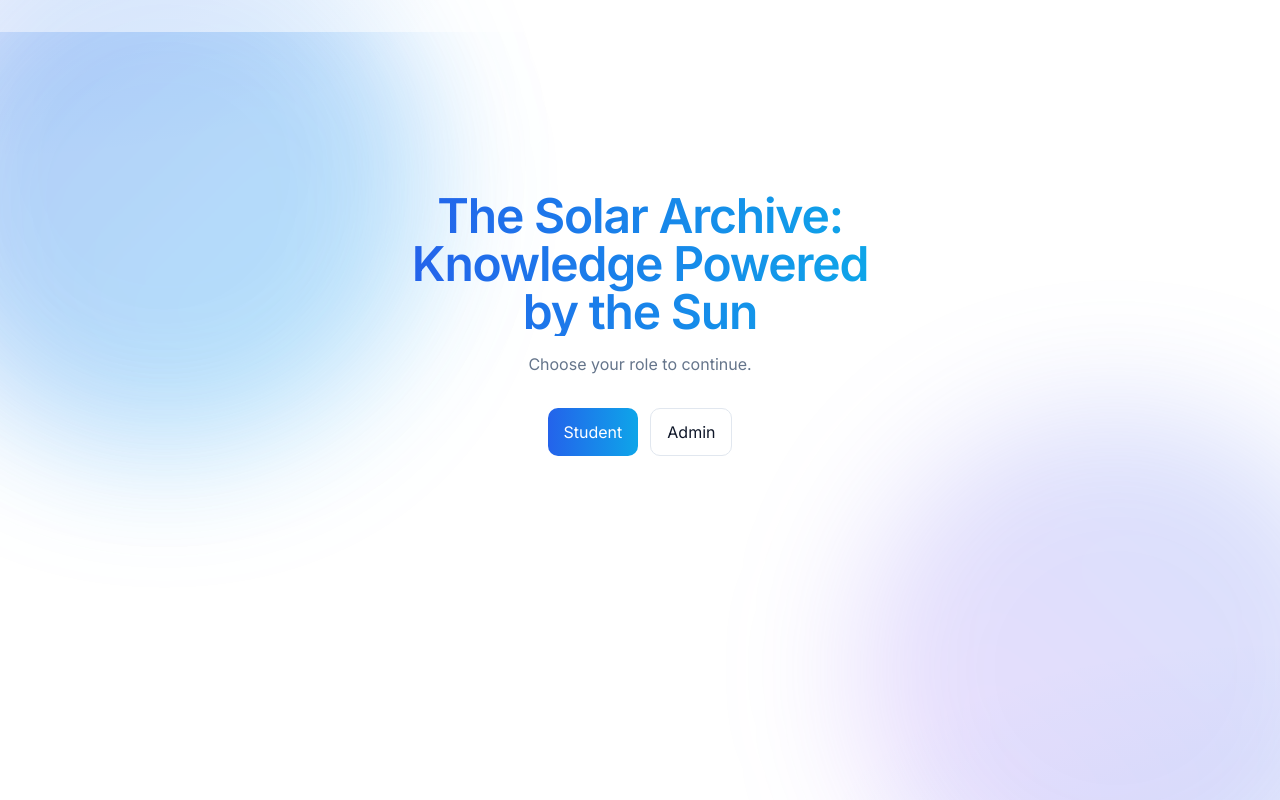
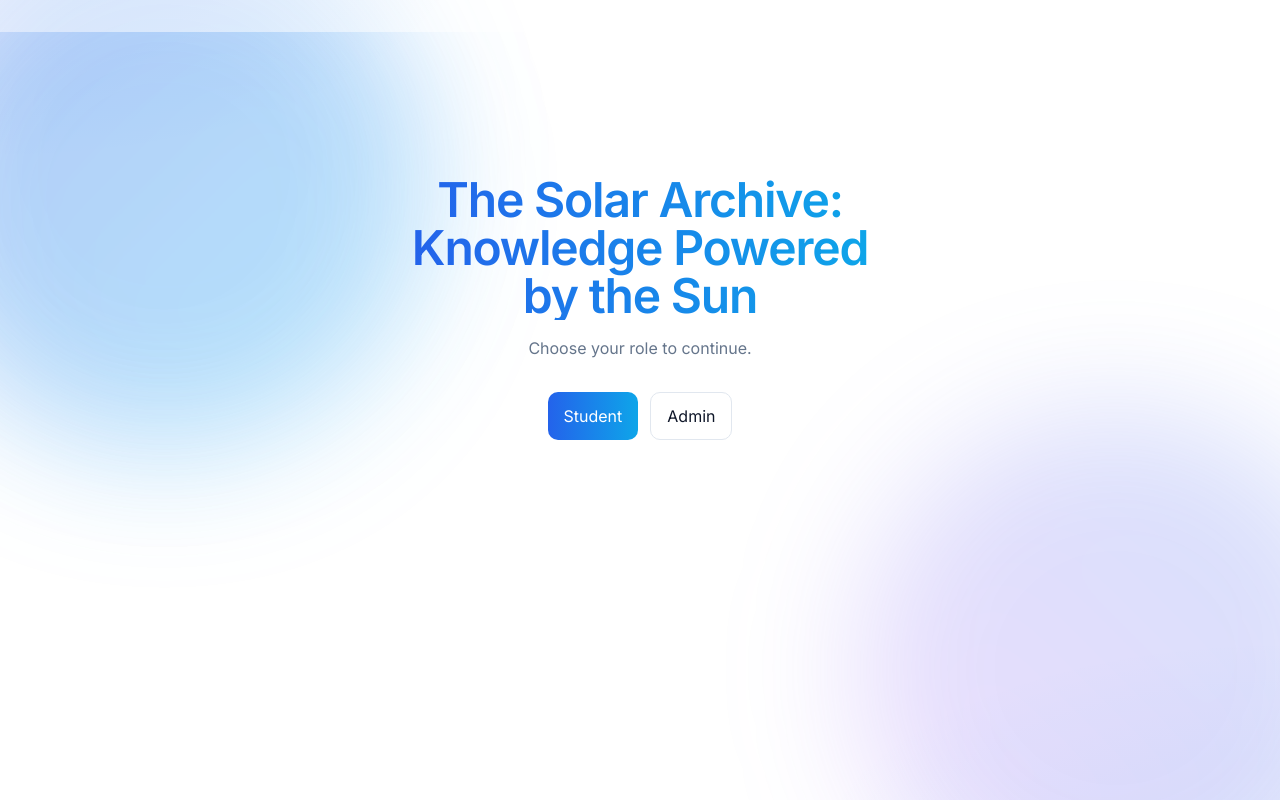
Before and after one commit to rjacaac211/learning-hub, a React (Vite) app in the folder web/: page /signin in a window 1280 px wide. Built offline with nearby package versions, Linux system fonts and the light colour scheme.

Commit message:
Move components in landing page slightly upwards

```diff
--- a/web/src/routes/Landing.jsx
+++ b/web/src/routes/Landing.jsx
@@ -49,7 +49,7 @@ export default function Landing() {
     }
   }
   return (
-    <section className="relative h-screen flex items-start justify-center overflow-hidden pt-36 sm:pt-40">
+    <section className="relative h-screen flex items-start justify-center overflow-hidden pt-32 sm:pt-36">
       <div className="pointer-events-none absolute inset-0">
         <div className="absolute -top-24 -left-24 w-[520px] h-[520px] bg-gradient-to-br from-accent/25 to-sky-400/25 blur-3xl rounded-full" />
         <div className="absolute -bottom-24 -right-24 w-[520px] h-[520px] bg-gradient-to-tr from-purple-500/20 to-accent/20 blur-3xl rounded-full" />
```
